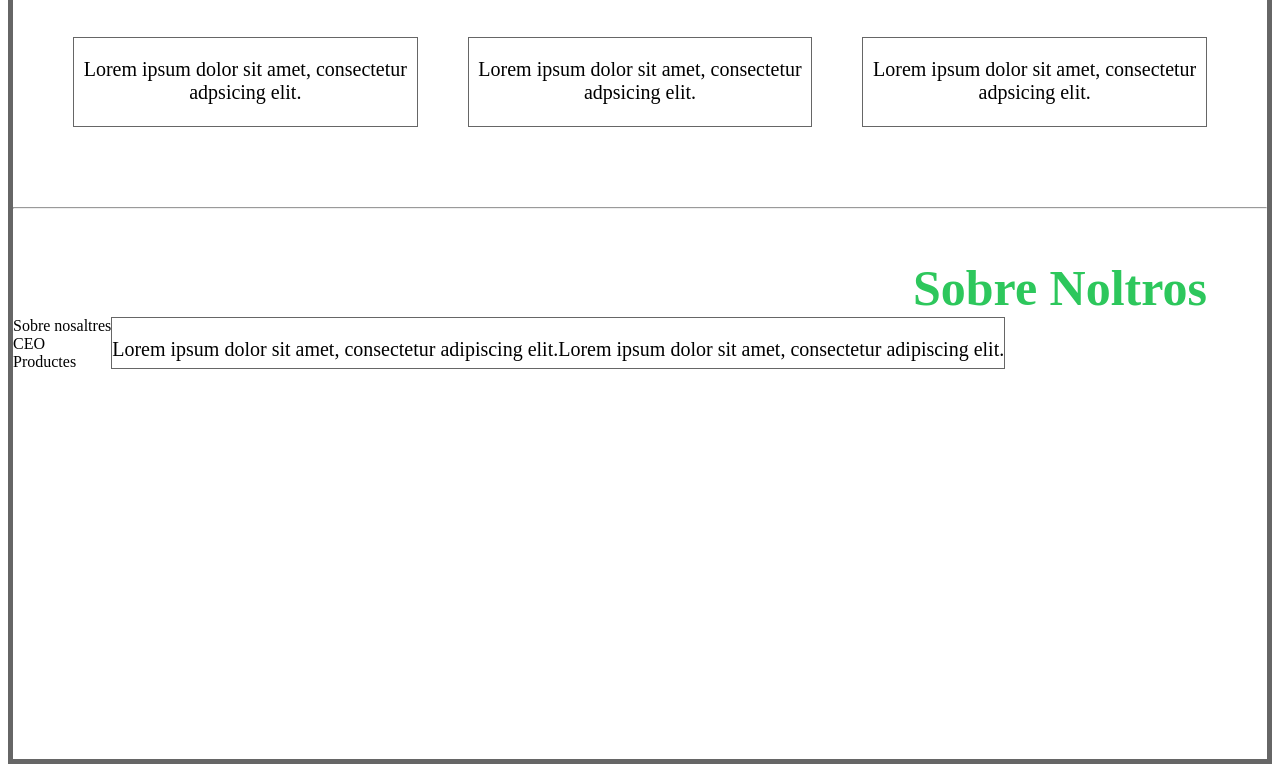
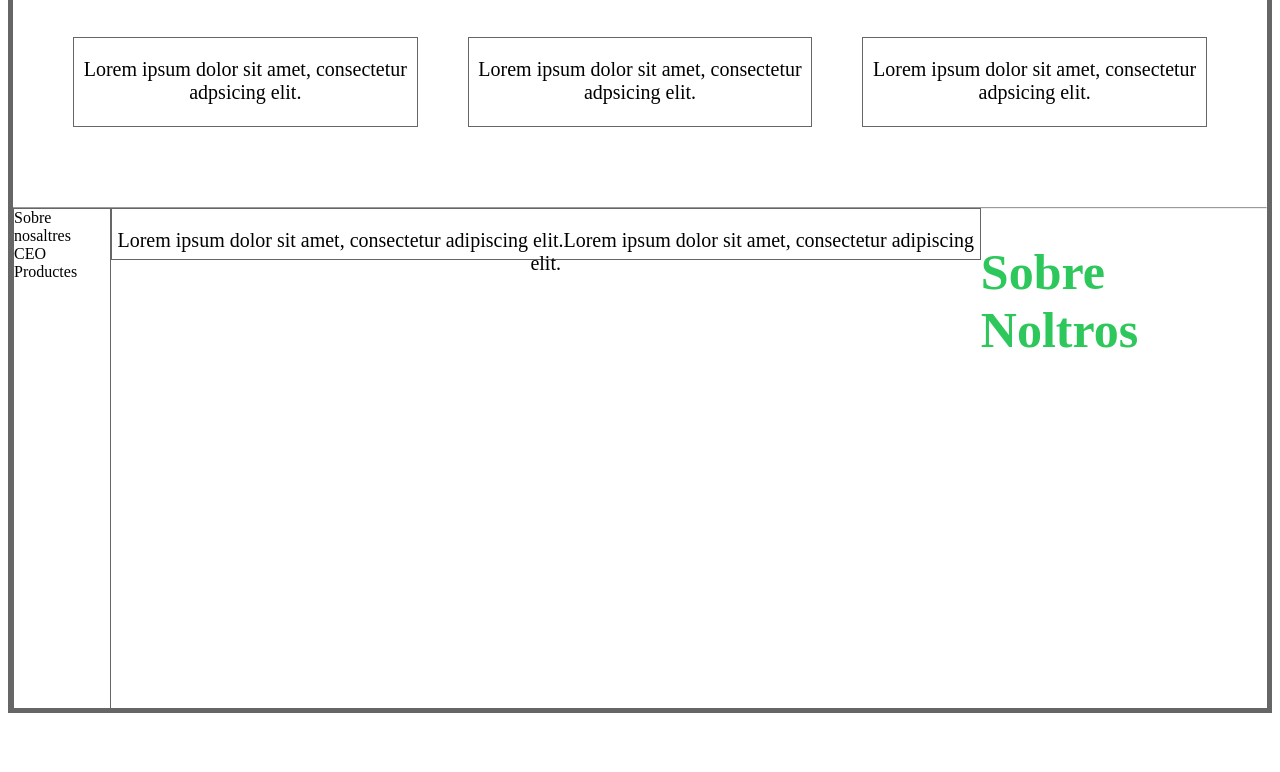
Before and after one commit to marcalonso-ux/wireframe-2, a plain HTML site: page Wirefame2/index.html in a window 1280 px wide. Shown: the part 978-1750 px from the top of the page. After the commit the page ends 1699 px from the top, so only its background shows below. Drawn offline with Linux system fonts and the light colour scheme; a web font is replaced by a local one.

Commit message:
arreglado problema, borde ocupa toda la caja

```diff
--- a/Wirefame2/CSS/styles.css
+++ b/Wirefame2/CSS/styles.css
@@ -178,23 +178,28 @@ p:not(.contenido2) {
 	height: 500px;
 }
 
-.Moviment {
-	margin-top: 50px;
-	margin-left: 900px;
-}
-
 .flex3 {
 	display: flex;
 	flex-direction: row;
+	height: 100%;
+	margin-top: -9px;
+}
+
+.parte_izquierda{
+	border: 1px solid #666;
+	height: 100%;
+	margin: 0px;
 }
 
 .cuadrado{
 	border: 1px solid #666;
 	height: 50px;
 	weight : 150px;
+	align-items: center;
 }
 
 
 .Imagen_flex1{
 	background: url('../Imágenes/imagen1.png');
+	height: 50px;
 }
--- a/Wirefame2/index.html
+++ b/Wirefame2/index.html
@@ -62,7 +62,6 @@
 		<hr>
 
 		<div class="p_SNoltros">
-			<div class="Tots_Titol Moviment">Sobre Noltros</div>
 			<section class="flex3">
 				<div class="parte_izquierda">
 					<div class="izquierda1">Sobre nosaltres</div>
@@ -74,6 +73,7 @@
 						adipiscing elit.</p>
 				</div>
 				<div class="Imagen_flex1"></div>
+				<div class="Tots_Titol">Sobre Noltros</div>
 			</section>
 		</div>
 
```
